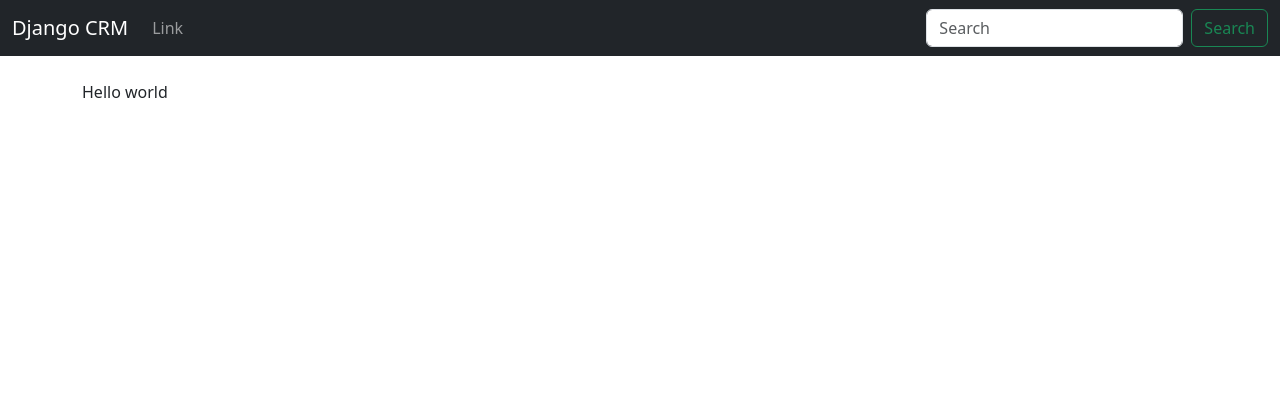
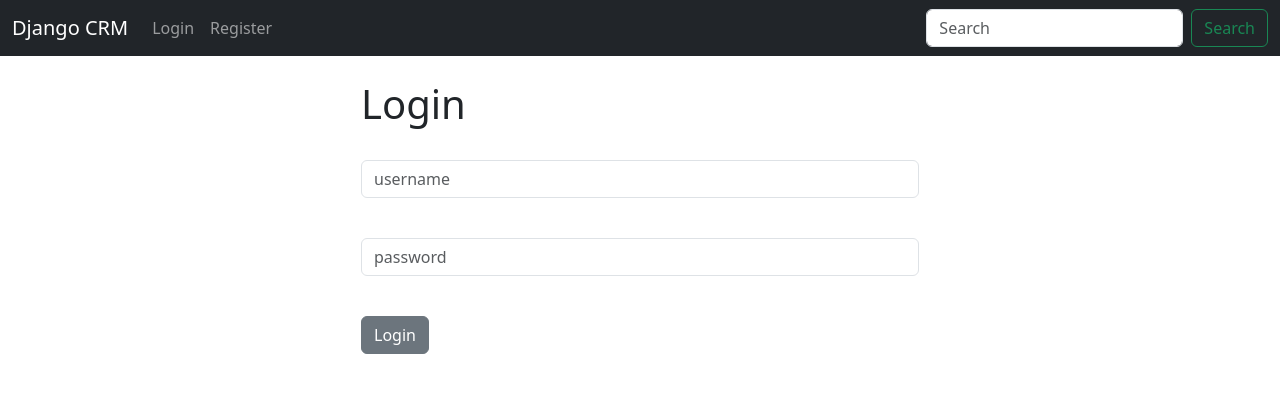
Before and after one commit to shanks0207/CRM, a Django app: page / in a window 1280 px wide. Shown: the top 393 px of the page. Run offline with Django 5.2, Linux system fonts and the light colour scheme.

Commit message:
Login, logout, regestration form created

```diff
--- a/website/templates/base.html
+++ b/website/templates/base.html
@@ -10,6 +10,18 @@
     {% include 'navbar.html' %}
     <div class="container">
         <br/>
+        {% if messages %}
+          {% for message in messages %}
+
+          <div class="alert alert-warning alert-dismissible fade show" role="alert">
+            {{ message }}
+            <button type="button" class="btn-close" data-bs-dismiss="alert" aria-label="Close"></button>
+          </div>
+
+          {% endfor %}
+        {% endif %}
+
+
     {% block content %}
 
     {% endblock %}
--- a/website/templates/home.html
+++ b/website/templates/home.html
@@ -2,8 +2,33 @@
 
 {% block content %}
 
+<div class="col-md-6 offset-md-3">
+{% if user.is_authenticated %}
+<h1> Welcome World </h1>
 
-Hello world
+{% else %}
+<h1> Login </h1>
+<br/>
+<form method="POST" action="{% url 'home' %}">
+    {% csrf_token %}
+
+    <form>
+        <div class="mb-3">
+
+          <input type="text" class="form-control" name="username", placeholder="username" required>
+
+        </div>
+        <br/>
+        <div class="mb-3">
+
+          <input type="password" class="form-control" name="password", placeholder="password" required>
+        </div>
+<br/>
+        <button type="submit" class="btn btn-secondary">Login</button>
+    </form>
+</form>
+</div>
 
 
+{% endif %}
 {% endblock %}
--- a/website/templates/navbar.html
+++ b/website/templates/navbar.html
@@ -6,12 +6,21 @@
       </button>
       <div class="collapse navbar-collapse" id="navbarSupportedContent">
         <ul class="navbar-nav me-auto mb-2 mb-lg-0">
+        {% if user.is_authenticated %}
+        <li class="nav-item">
+          <a class="nav-link" href="{% url 'logout' %}">Logout</a>
+        </li>
 
-          <li class="nav-item">
-            <a class="nav-link" href="#">Link</a>
-          </li>
+        {% else %}
+        <li class="nav-item">
+          <a class="nav-link" href="{% url 'home' %}">Login</a>
+        </li>
+        <br/>
+        <li class="nav-item">
+          <a class="nav-link" href="{% url 'register' %}">Register</a>
+        </li>
 
-
+        {% endif %}
         </ul>
         <form class="d-flex" role="search">
           <input class="form-control me-2" type="search" placeholder="Search" aria-label="Search">
@@ -19,4 +28,4 @@
         </form>
       </div>
     </div>
-  </nav>
+</nav>
--- /dev/null
+++ b/website/templates/register.html
@@ -0,0 +1,6 @@
+{% extends 'base.html' %}
+
+{% block content %}
+
+<h1>Register</h1>
+{% endblock %}
--- a/website/urls.py
+++ b/website/urls.py
@@ -4,4 +4,7 @@ from . import views
 
 urlpatterns = [
         path('', views.home, name = 'home'),
+        #path('login/', views.login_user, name = 'login'),
+        path('logout/', views.logout_user, name = 'logout'),
+        path('register/', views.register_user, name = 'register'),
 ]
--- a/website/views.py
+++ b/website/views.py
@@ -1,6 +1,30 @@
-from django.shortcuts import render
+from django.shortcuts import render, redirect
+from django.contrib.auth import authenticate, login, logout
+from django.contrib import messages
 
 # Create your views here.
 
 def home(request):
-    return render(request, 'home.html')
+    #check to see if logging in
+    if request.method == "POST":
+        username = request.POST['username']
+        password = request.POST['password']
+        #Authenticate
+        user = authenticate(request, username=username, password=password)
+        if user is not None:
+            login(request, user)
+            messages.success(request, "You Have Been Logged In !")
+            return redirect('home')
+        else:
+            messages.success(request, "There was An Error Logging In, Please try Again.....")
+            return redirect('home')
+    else:
+        return render(request, 'home.html', {})
+
+def logout_user(request):
+    logout(request)
+    messages.success(request, "You Hasvebeen Logged Out...")
+    return redirect('home')
+
+def register_user(request):
+    return render(request, 'register.html', {})
```
Also changed, not shown: website/forms.py (added, +32 -0 lines), db.sqlite3.
